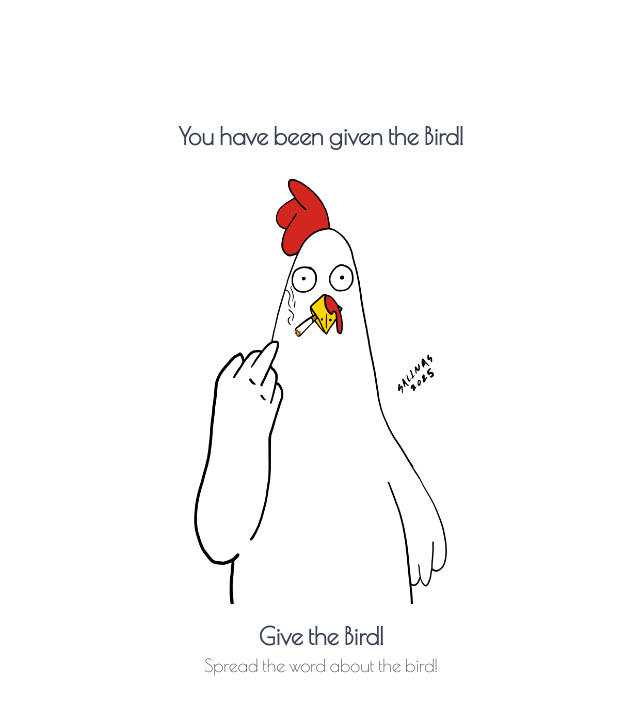
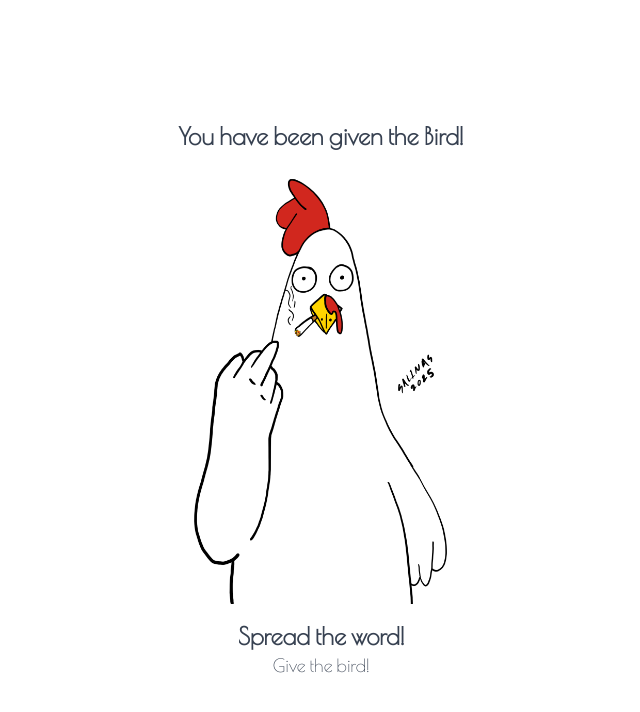
Before and after one commit to Shorty085/helloworld, a plain HTML site: page index.html in a window 1280 px wide. Shown: the whole page, without its empty margins (319-959 px from the left). Drawn offline with nearby package versions, Linux system fonts and the light colour scheme.

Commit message:
Update index.html

```diff
--- a/index.html
+++ b/index.html
@@ -14,8 +14,8 @@
     <div class="text-center">
         <h1 class="text-2xl font-semibold text-gray-700">You have been given the Bird!</h2>
         <img src="Give_The_Bird.png" alt="Logo" class="mx-auto w-80 h-110 mb-4">
-        <h2 class="text-2xl font-semibold text-gray-700">Give the Bird!</h2>
-        <p class="text-lg text-gray-700">Spread the word about the bird!</p>
+        <h2 class="text-2xl font-semibold text-gray-700">Spread the word!</h2>
+        <p class="text-lg text-gray-700">Give the bird!</p>
     </div>
 </body>
 </html>
```
